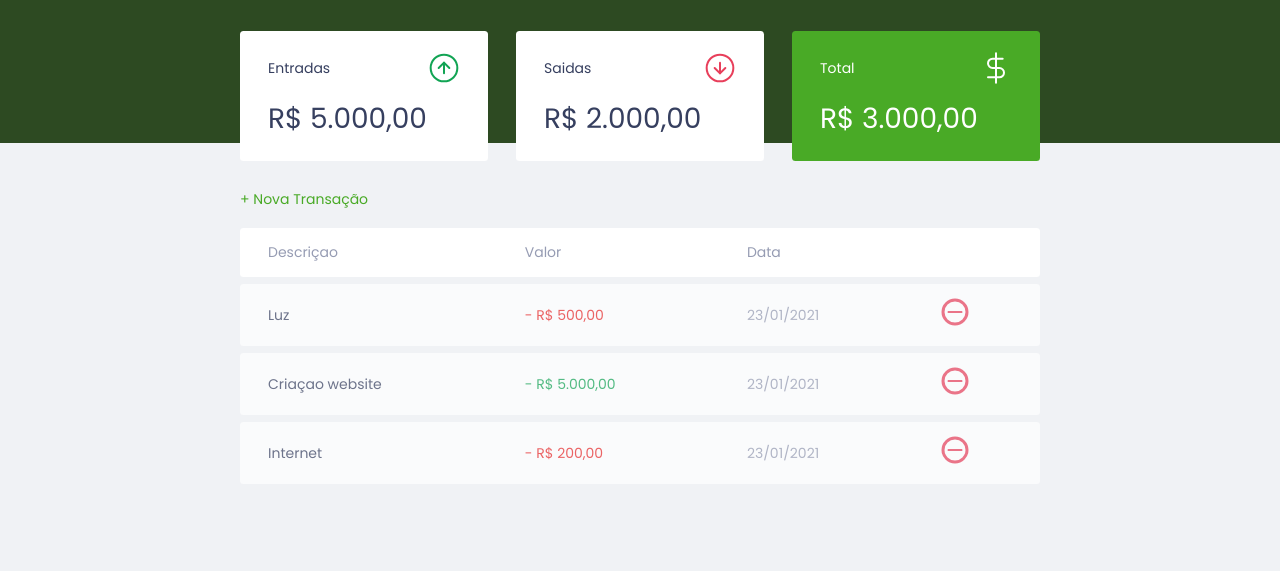
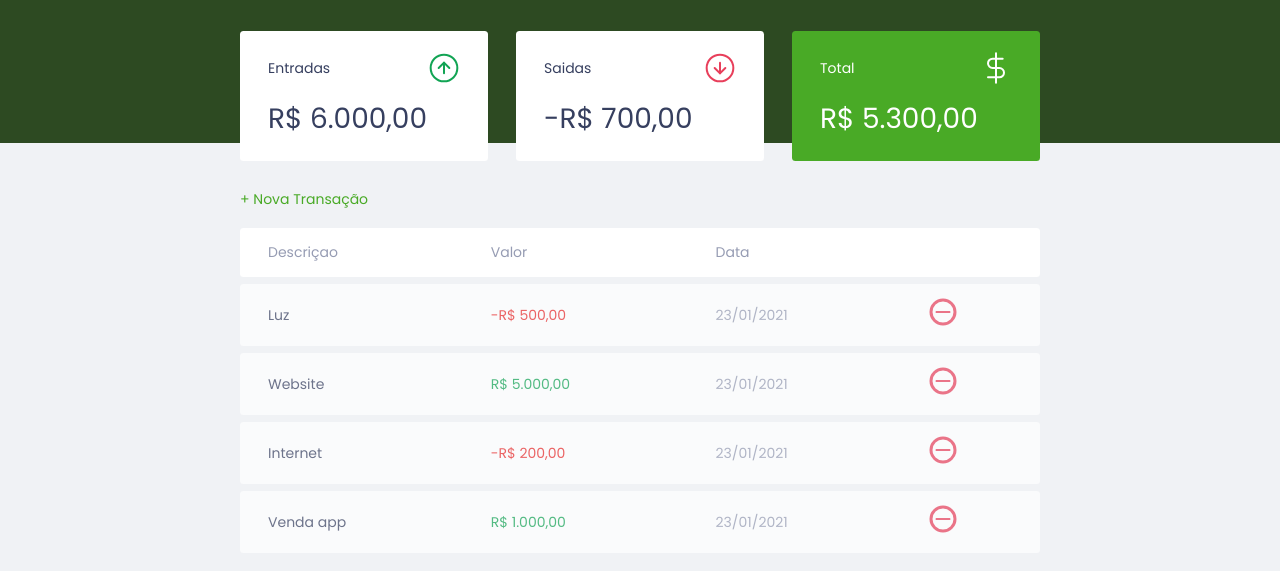
Before and after one commit to ednanjhony/interface-finance, a plain HTML site: page index.html in a window 1280 px wide. Shown: the part 55-626 px from the top of the page. Drawn offline with Linux system fonts and the light colour scheme.

Commit message:
added scripts

```diff
--- a/index.html
+++ b/index.html
@@ -27,7 +27,7 @@
           <span>Entradas</span>
           <img src="./assets/income.svg" alt="Image de entradas">
         </h3>
-        <p>R$ 5.000,00</p>
+        <p id="incomeDisplay">R$ 5.000,00</p>
       </div>
 
       <div class="card">
@@ -35,7 +35,7 @@
           <span>Saidas</span>
           <img src="./assets/expense.svg" alt="Image de saidas">
         </h3>
-        <p>R$ 2.000,00</p>
+        <p id="expenseDisplay">R$ 2.000,00</p>
       </div>
 
       <div class="card total">
@@ -43,7 +43,7 @@
           <span>Total</span>
           <img src="./assets/total.svg" alt="Image de total">
         </h3>
-        <p>R$ 3.000,00</p>
+        <p id="totalDisplay">R$ 3.000,00</p>
       </div>
 
     </section>
@@ -65,30 +65,6 @@
           </tr>
         </thead>
         <tbody>
-          <tr>
-            <td class="description">Luz</td>
-            <td class="expense">- R$ 500,00</td>
-            <td class="date">23/01/2021</td>
-            <td>
-              <img src="./assets/minus.svg" alt="Remover transaçao">
-            </td>
-          </tr>
-          <tr>
-            <td class="description">Criaçao website</td>
-            <td class="income">- R$ 5.000,00</td>
-            <td class="date">23/01/2021</td>
-            <td>
-              <img src="./assets/minus.svg" alt="Remover transaçao">
-            </td>
-          </tr>
-          <tr>
-            <td class="description">Internet</td>
-            <td class="expense">- R$ 200,00</td>
-            <td class="date">23/01/2021</td>
-            <td>
-              <img src="./assets/minus.svg" alt="Remover transaçao">
-            </td>
-          </tr>
         </tbody>
       </table>
     </section>
@@ -157,22 +133,7 @@
     <p>dev.finance$</p>
   </footer>
 
-  <script>
-    const Modal = {
-      open(){
-        document
-          .querySelector('.modal-overlay')
-          .classList
-          .add('active')
-      },
-      close(){
-        document
-          .querySelector('.modal-overlay')
-          .classList
-          .remove('active')
-      }
-    }
-  </script>
+  <script src="./script.js"></script>
 </body>
 
 </html>
--- /dev/null
+++ b/script.js
@@ -0,0 +1,133 @@
+const Modal = {
+    open(){
+      document
+        .querySelector('.modal-overlay')
+        .classList
+        .add('active')
+    },
+    close(){
+      document
+        .querySelector('.modal-overlay')
+        .classList
+        .remove('active')
+    }
+  }
+
+  const transactions = [
+      {
+        id: 1,
+        description: 'Luz',
+        amount: -50000,
+        date: '23/01/2021',
+      },
+      {
+        id: 2,
+        description: 'Website',
+        amount: 500000,
+        date: '23/01/2021',
+      },
+      {
+        id: 3,
+        description: 'Internet',
+        amount: -20000,
+        date: '23/01/2021',
+      },
+      {
+        id: 4,
+        description: 'Venda app',
+        amount: 100000,
+        date: '23/01/2021',
+      },
+]
+
+  const Transaction = {
+    all: transactions,
+      incomes() {
+        let income = 0;
+
+        Transaction.all.forEach(transaction => {
+          if(transaction.amount > 0) {
+            income += transaction.amount;
+          }
+        })
+
+        return income;
+      },
+      expenses() {
+        let expense = 0;
+
+        Transaction.all.forEach(transaction => {
+          if(transaction.amount < 0) {
+            expense += transaction.amount;
+          }
+        })
+
+        return expense;
+      },
+      total() {
+        return Transaction.incomes() + Transaction.expenses();
+      }
+  }
+
+  const DOM = {
+    transactionsContainer: document.querySelector('#data-table tbody'),
+    addTransaction(transaction, index) {
+      const tr = document.createElement('tr')
+      tr.innerHTML = DOM.innerHTMLTransaction(transaction)
+
+      DOM.transactionsContainer.appendChild(tr)
+    },
+    innerHTMLTransaction(transaction) {
+      const CSSclass = transaction.amount > 0 ? "income" : "expense"
+
+      const amount = Utils.formatCurrency(transaction.amount)
+
+      const html = `
+      <tr>
+        <td class="description">${transaction.description}</td>
+        <td class="${CSSclass}">${amount}</td>
+        <td class="date">${transaction.date}</td>
+        <td>
+          <img src="./assets/minus.svg" alt="Remover transaçao">
+        </td>
+      </tr>
+      `
+
+      return html
+    },
+    updateBalance() {
+      document
+        .getElementById('incomeDisplay')
+        .innerHTML = Utils.formatCurrency(Transaction.incomes())
+      document
+        .getElementById('expenseDisplay')
+        .innerHTML = Utils.formatCurrency(Transaction.expenses())
+      document
+        .getElementById('totalDisplay')
+        .innerHTML = Utils.formatCurrency(Transaction.total())
+    }
+  }
+
+  const Utils ={
+    formatCurrency(value) {
+      const signal = Number(value) < 0 ? "-" : ""
+
+      value = String(value).replace(/\D/g, "")
+
+      value = Number(value) / 100
+
+      value = value.toLocaleString("pt-BR", {
+        style: "currency",
+        currency: "BRL"
+      })
+
+      return signal + value
+    }
+  }
+
+
+  transactions.forEach(function(transaction){
+    DOM.addTransaction(transaction)
+  })
+
+  DOM.updateBalance()
```
